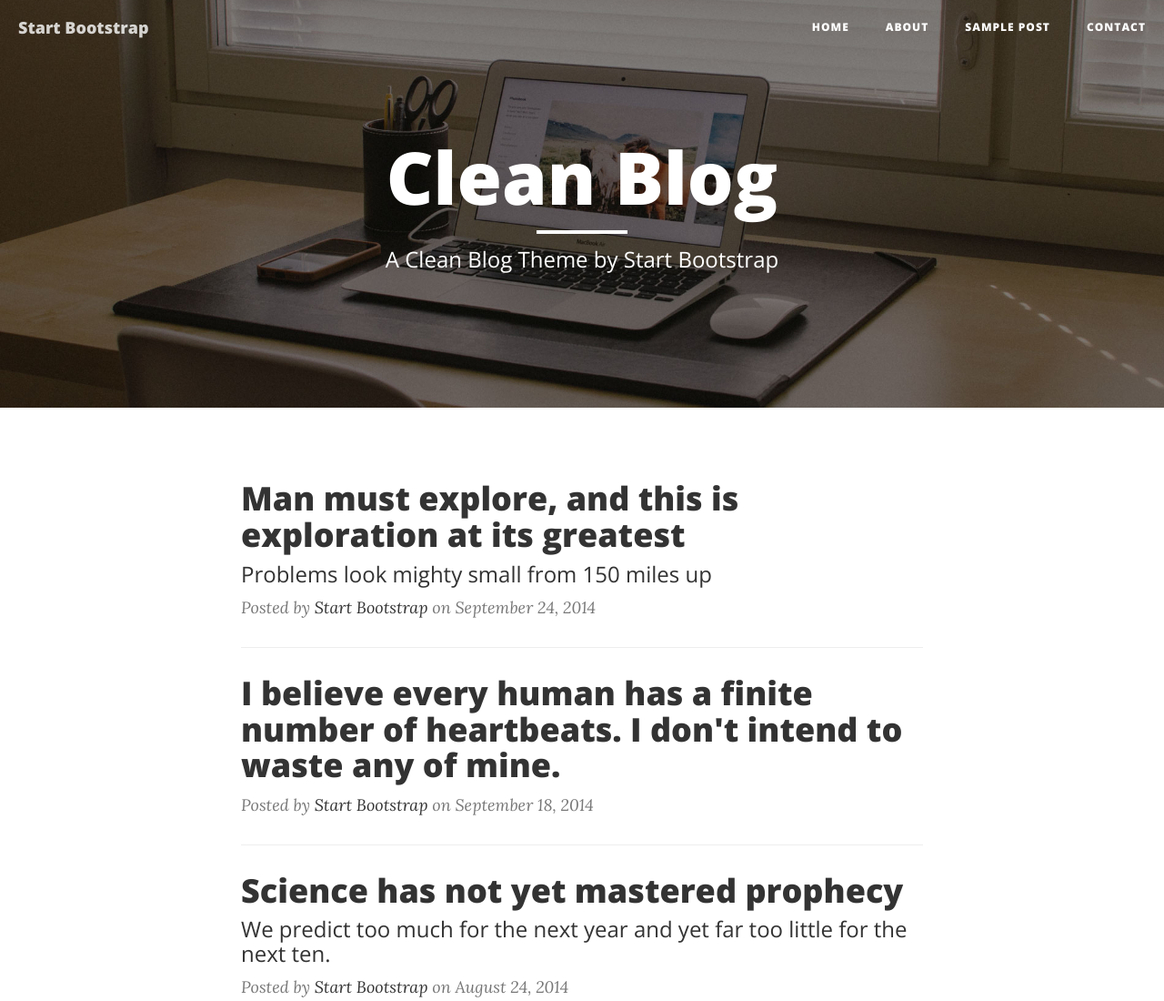
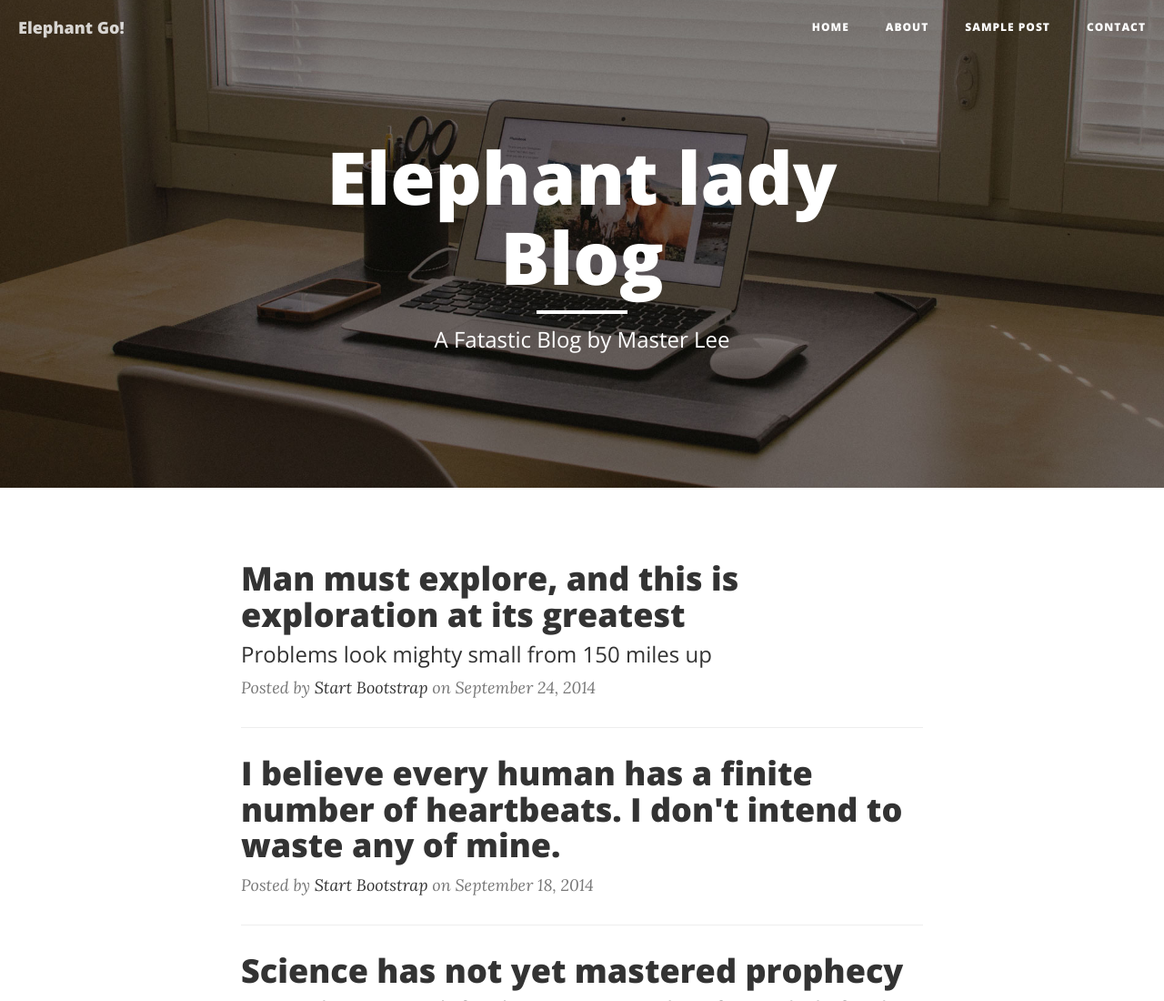
Before and after one commit to jiaoaoxiaoxiang/fastlearner, a website: page index.html in a window 1280 px wide. Shown: the top 1100 px of the page at 91% size. Drawn offline with nearby package versions, Linux system fonts and the light colour scheme.

Commit message:
change the title
1.title
2.left logo

```diff
--- a/index.html
+++ b/index.html
@@ -9,7 +9,7 @@
     <meta name="description" content="">
     <meta name="author" content="">
 
-    <title>Clean Blog</title>
+    <title>Elephant L World</title>
 
     <!-- Bootstrap Core CSS -->
     <link href="vendor/bootstrap/css/bootstrap.min.css" rel="stylesheet">
@@ -42,7 +42,7 @@
                     <span class="sr-only">Toggle navigation</span>
                     Menu <i class="fa fa-bars"></i>
                 </button>
-                <a class="navbar-brand" href="index.html">Start Bootstrap</a>
+                <a class="navbar-brand" href="index.html">Elephant Go!</a>
             </div>
 
             <!-- Collect the nav links, forms, and other content for toggling -->
@@ -74,9 +74,9 @@
             <div class="row">
                 <div class="col-lg-8 col-lg-offset-2 col-md-10 col-md-offset-1">
                     <div class="site-heading">
-                        <h1>Clean Blog</h1>
+                        <h1>Elephant lady Blog</h1>
                         <hr class="small">
-                        <span class="subheading">A Clean Blog Theme by Start Bootstrap</span>
+                        <span class="subheading">A Fatastic Blog by Master Lee</span>
                     </div>
                 </div>
             </div>
```
